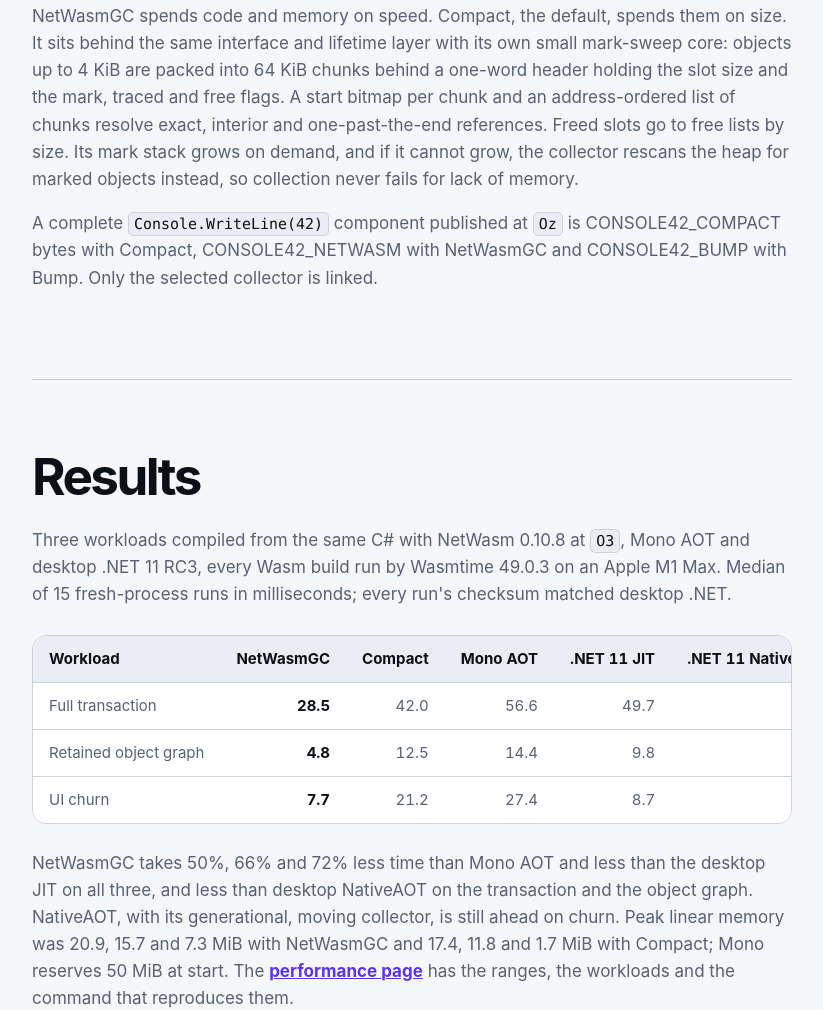
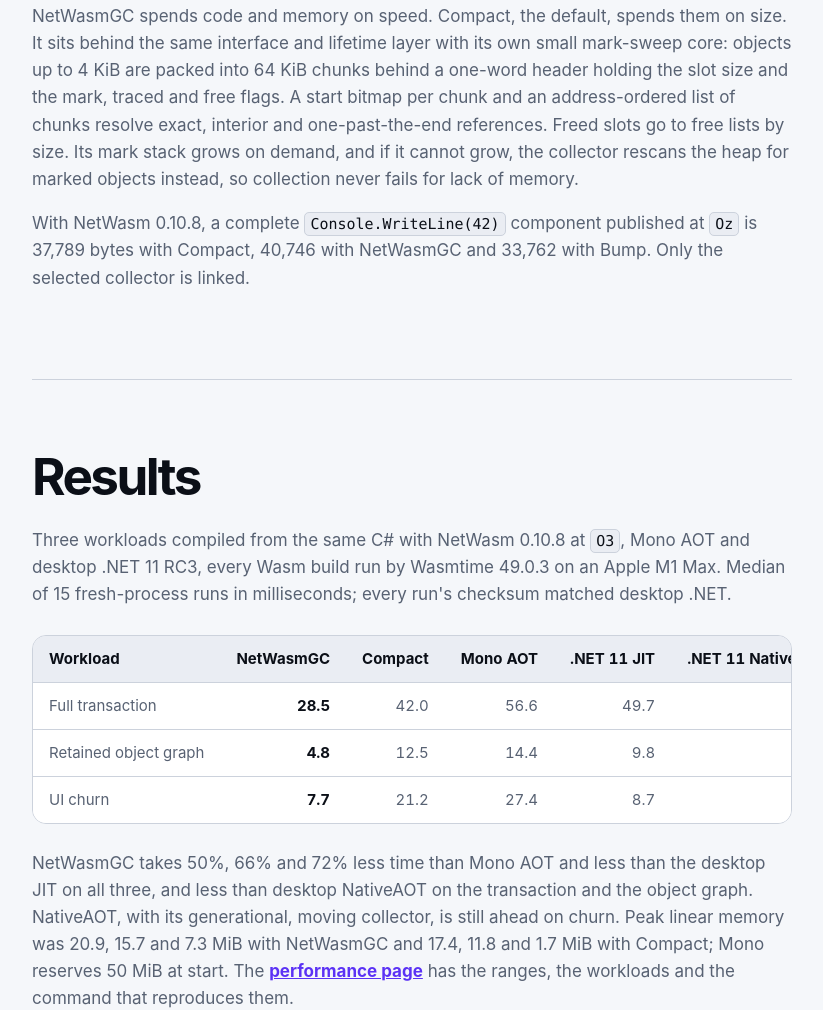
Before and after one commit to zion-sati/netwasm.com, a plain HTML site: page blog/netwasmgc/index.html in a window 1280 px wide. Shown: the part 8221-9231 px from the top of the page, without its empty margins (398-1221 px from the left). Drawn offline with Linux system fonts and the light colour scheme.

Commit message:
The NetWasmGC post gives the Console.WriteLine(42) sizes it was published with (NetWasm 0.10.8, Oz: 37,789 bytes with Compact, 40,746 with NetWasmGC, 33,762 with Bump) in place of unfilled placeholders

```diff
--- a/blog/netwasmgc/index.html
+++ b/blog/netwasmgc/index.html
@@ -155,7 +155,7 @@
           <section id="compact">
             <h2>Compact, the size-first core</h2>
             <p>NetWasmGC spends code and memory on speed. Compact, the default, spends them on size. It sits behind the same interface and lifetime layer with its own small mark-sweep core: objects up to 4 KiB are packed into 64 KiB chunks behind a one-word header holding the slot size and the mark, traced and free flags. A start bitmap per chunk and an address-ordered list of chunks resolve exact, interior and one-past-the-end references. Freed slots go to free lists by size. Its mark stack grows on demand, and if it cannot grow, the collector rescans the heap for marked objects instead, so collection never fails for lack of memory.</p>
-            <p>A complete <code>Console.WriteLine(42)</code> component published at <code>Oz</code> is CONSOLE42_COMPACT bytes with Compact, CONSOLE42_NETWASM with NetWasmGC and CONSOLE42_BUMP with Bump. Only the selected collector is linked.</p>
+            <p>With NetWasm 0.10.8, a complete <code>Console.WriteLine(42)</code> component published at <code>Oz</code> is 37,789 bytes with Compact, 40,746 with NetWasmGC and 33,762 with Bump. Only the selected collector is linked.</p>
           </section>
 
           <section id="results">
```
